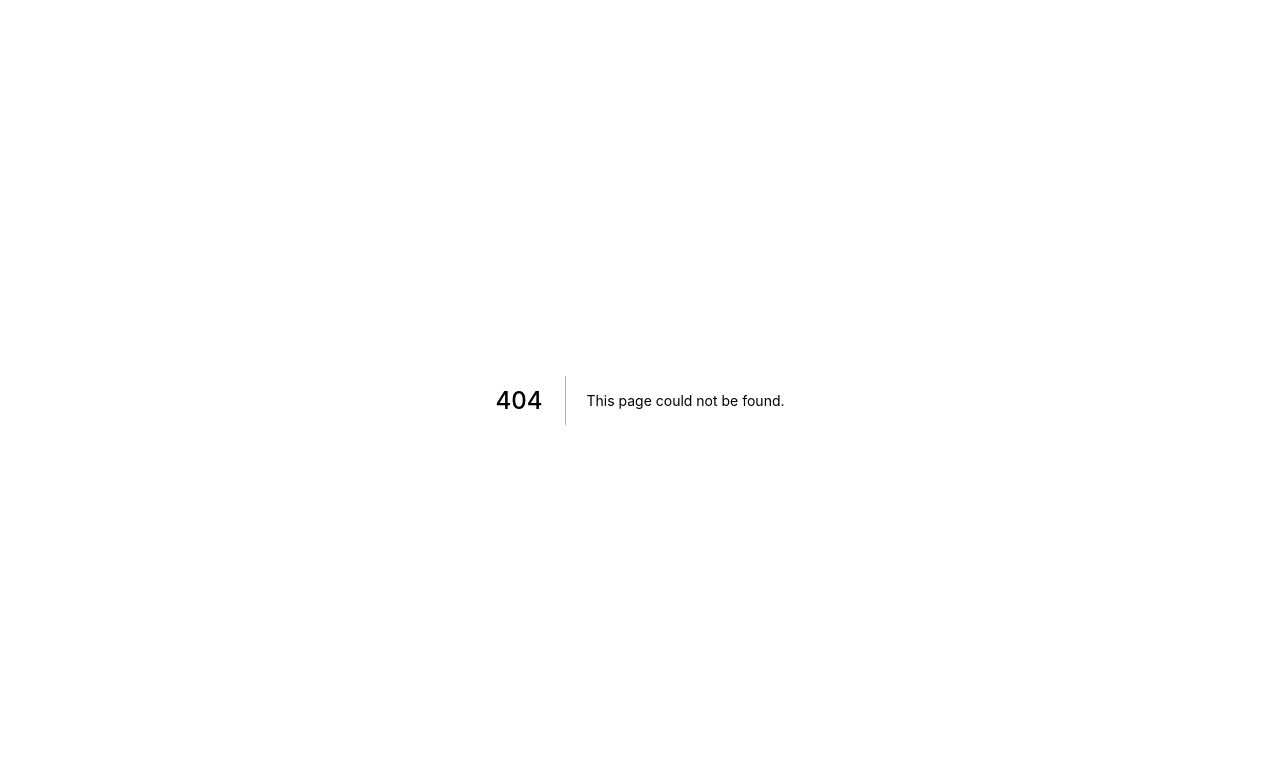
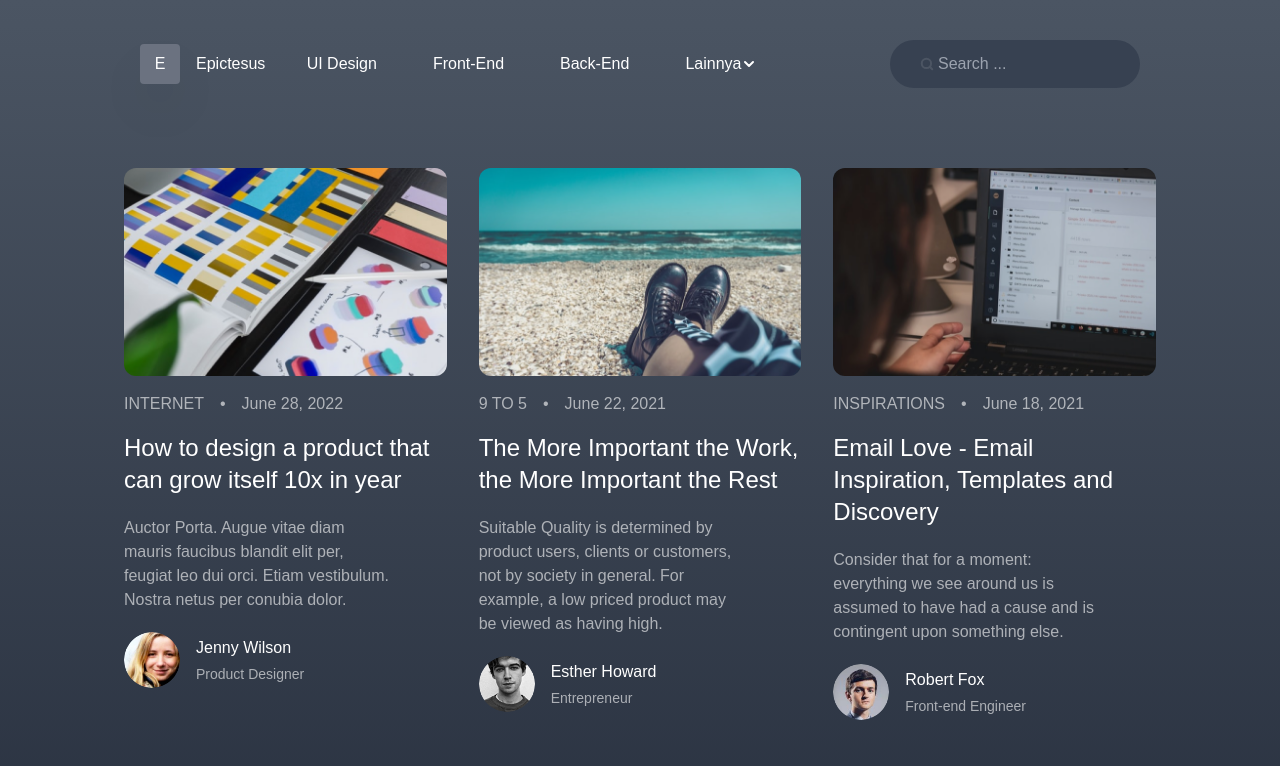
Before and after one commit to Alinurrr/epictesus-nextjs-blog, a Next.js app: page /posts in a window 1280 px wide. Before the commit this address had no page. Shown: the top 766 px of the page. Built offline with nearby package versions, Linux system fonts and the light colour scheme.

Commit message:
add posts page and make utils postjson mockup

```diff
--- a/pages/index.js
+++ b/pages/index.js
@@ -3,70 +3,10 @@ import CardPost from './component/CardPost';
 import Container from './component/Container';
 import FeaturedPost from './component/FeaturedPost';
 import Layout from './component/Layout';
+import mockPost from '../utils/posts.json';
 
 export default function Home() {
-  const [posts, setPosts] = useState([
-    {
-      thumbnail: '/thumbnail-2.png',
-      category: 'Internet',
-      date: 'June 28, 2022',
-      title: 'How to design a product that can grow itself 10x in year',
-      shortDescription: 'Auctor Porta. Augue vitae diam mauris faucibus blandit elit per, feugiat leo dui orci. Etiam vestibulum. Nostra netus per conubia dolor.',
-      authorName: 'Jenny Wilson',
-      authorJob: 'Product Designer',
-      authorAvatar: '/author-2.png'
-    },
-    {
-      thumbnail: '/thumbnail-3.png',
-      category: '9 TO 5',
-      date: 'June 22, 2021',
-      title: 'The More Important the Work, the More Important the Rest',
-      shortDescription: 'Suitable Quality is determined by product users, clients or customers, not by society in general. For example, a low priced product may be viewed as having high.',
-      authorName: 'Esther Howard',
-      authorJob: 'Entrepreneur',
-      authorAvatar: '/author-3.png'
-    },
-    {
-      thumbnail: '/thumbnail-4.png',
-      category: 'INSPIRATIONS',
-      date: 'June 18, 2021',
-      title: 'Email Love - Email Inspiration, Templates and Discovery',
-      shortDescription: 'Consider that for a moment: everything we see around us is assumed to have had a cause and is contingent upon something else.',
-      authorName: 'Robert Fox',
-      authorJob: 'Front-end Engineer',
-      authorAvatar: '/author-4.png'
-    },
-    {
-      thumbnail: '/thumbnail-5.png',
-      category: '9 TO 5',
-      date: 'June 22, 2021',
-      title: 'The More Important the Work, the More Important the Rest',
-      shortDescription: 'Suitable Quality is determined by product users, clients or customers, not by society in general. For example, a low priced product may be viewed as having high.',
-      authorName: 'Esther Howard',
-      authorJob: 'Entrepreneur',
-      authorAvatar: '/author-3.png'
-    },
-    {
-      thumbnail: '/thumbnail-6.png',
-      category: 'INSPIRATIONS',
-      date: 'June 18, 2021',
-      title: 'Email Love - Email Inspiration, Templates and Discovery',
-      shortDescription: 'Consider that for a moment: everything we see around us is assumed to have had a cause and is contingent upon something else.',
-      authorName: 'Robert Fox',
-      authorJob: 'Front-end Engineer',
-      authorAvatar: '/author-4.png'
-    },
-    {
-      thumbnail: '/thumbnail-7.png',
-      category: 'INTERNET',
-      date: 'June 28, 2021',
-      title: 'How to design a product that can grow itself 10x in year',
-      shortDescription: 'Auctor Porta. Augue vitae diam mauris faucibus blandit elit per, feugiat leo dui orci. Etiam vestibulum. Nostra netus per conubia dolor.',
-      authorName: 'Jenny Wilson',
-      authorJob: 'Product Designer',
-      authorAvatar: '/author-2.png'
-    },
-  ]);
+  const [posts, setPosts] = useState(mockPost);
 
   return (
     <Layout>
--- /dev/null
+++ b/pages/posts.js
@@ -0,0 +1,25 @@
+import React, { useState } from 'react'
+import CardPost from './component/CardPost'
+import Container from './component/Container'
+import Layout from './component/Layout'
+import mockPost from '../utils/posts.json';
+
+
+export default function posts() {
+  const [posts, setPosts] = useState(mockPost);
+  return (
+    <>
+      <Layout>
+        <Container>
+          <div className="flex flex-wrap -mx-8 mt-4">
+            {posts.map((post, index) => (
+              <div key={index} className="md:w-4/12 w-full px-4 py-6">
+                <CardPost {...post} />
+              </div>
+            ))}
+          </div>
+        </Container>
+      </Layout>
+    </>
+  )
+}
--- /dev/null
+++ b/utils/posts.json
@@ -0,0 +1,62 @@
+[
+  {
+    "thumbnail": "/thumbnail-2.png",
+    "category": "Internet",
+    "date": "June 28, 2022",
+    "title": "How to design a product that can grow itself 10x in year",
+    "shortDescription": "Auctor Porta. Augue vitae diam mauris faucibus blandit elit per, feugiat leo dui orci. Etiam vestibulum. Nostra netus per conubia dolor.",
+    "authorName": "Jenny Wilson",
+    "authorJob": "Product Designer",
+    "authorAvatar": "/author-2.png"
+  },
+  {
+    "thumbnail": "/thumbnail-3.png",
+    "category": "9 TO 5",
+    "date": "June 22, 2021",
+    "title": "The More Important the Work, the More Important the Rest",
+    "shortDescription": "Suitable Quality is determined by product users, clients or customers, not by society in general. For example, a low priced product may be viewed as having high.",
+    "authorName": "Esther Howard",
+    "authorJob": "Entrepreneur",
+    "authorAvatar": "/author-3.png"
+  },
+  {
+    "thumbnail": "/thumbnail-4.png",
+    "category": "INSPIRATIONS",
+    "date": "June 18, 2021",
+    "title": "Email Love - Email Inspiration, Templates and Discovery",
+    "shortDescription": "Consider that for a moment: everything we see around us is assumed to have had a cause and is contingent upon something else.",
+    "authorName": "Robert Fox",
+    "authorJob": "Front-end Engineer",
+    "authorAvatar": "/author-4.png"
+  },
+  {
+    "thumbnail": "/thumbnail-5.png",
+    "category": "9 TO 5",
+    "date": "June 22, 2021",
+    "title": "The More Important the Work, the More Important the Rest",
+    "shortDescription": "Suitable Quality is determined by product users, clients or customers, not by society in general. For example, a low priced product may be viewed as having high.",
+    "authorName": "Esther Howard",
+    "authorJob": "Entrepreneur",
+    "authorAvatar": "/author-3.png"
+  },
+  {
+    "thumbnail": "/thumbnail-6.png",
+    "category": "INSPIRATIONS",
+    "date": "June 18, 2021",
+    "title": "Email Love - Email Inspiration, Templates and Discovery",
+    "shortDescription": "Consider that for a moment: everything we see around us is assumed to have had a cause and is contingent upon something else.",
+    "authorName": "Robert Fox",
+    "authorJob": "Front-end Engineer",
+    "authorAvatar": "/author-4.png"
+  },
+  {
+    "thumbnail": "/thumbnail-7.png",
+    "category": "INTERNET",
+    "date": "June 28, 2021",
+    "title": "How to design a product that can grow itself 10x in year",
+    "shortDescription": "Auctor Porta. Augue vitae diam mauris faucibus blandit elit per, feugiat leo dui orci. Etiam vestibulum. Nostra netus per conubia dolor.",
+    "authorName": "Jenny Wilson",
+    "authorJob": "Product Designer",
+    "authorAvatar": "/author-2.png"
+  }
+]
```
